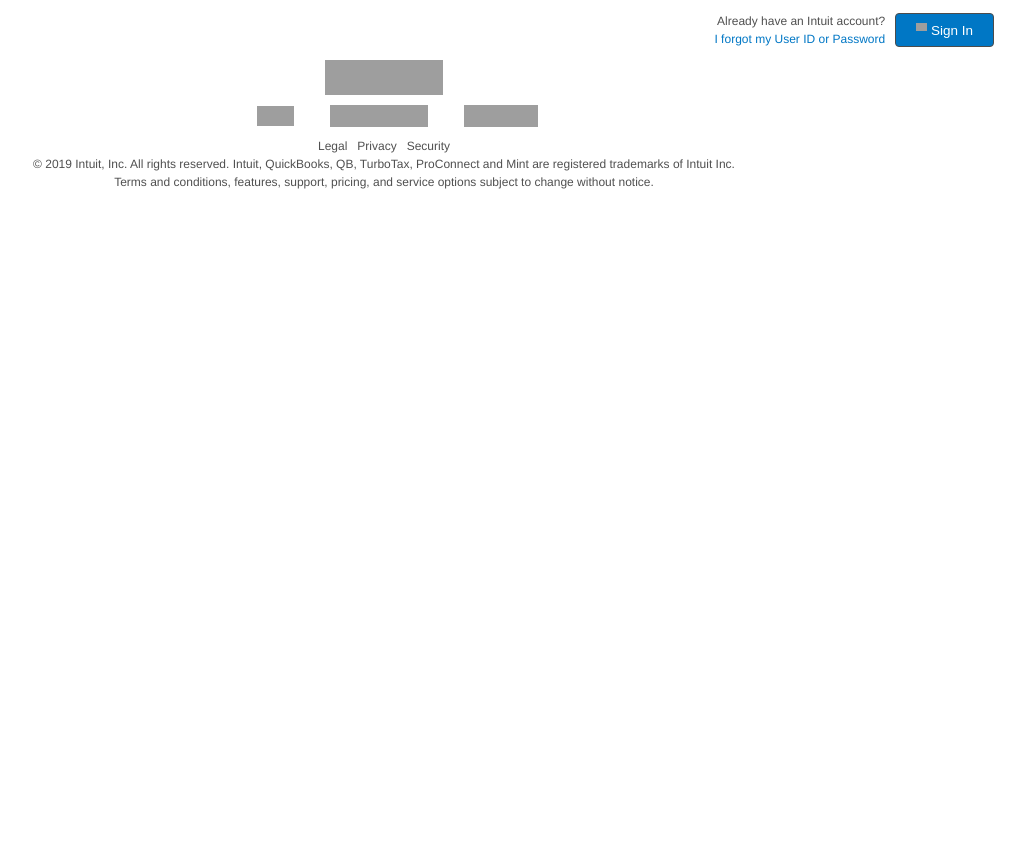
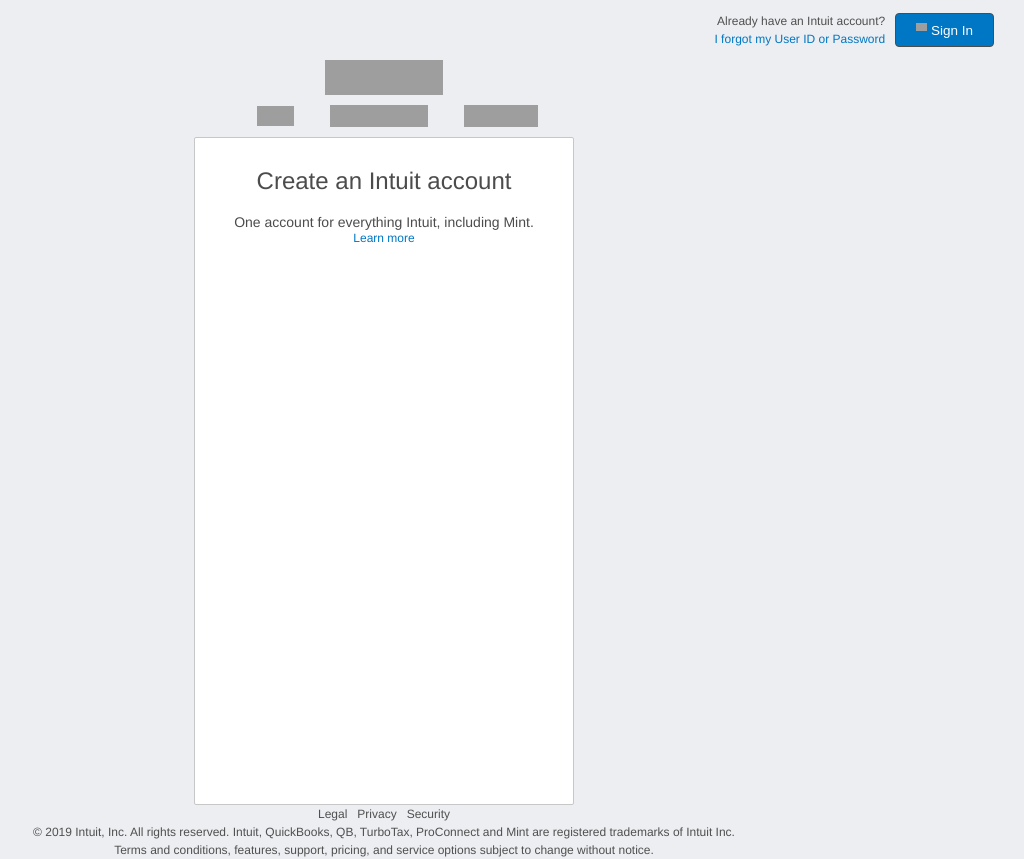
Before and after one commit to Jaakal/html-forms, a plain HTML site: page index.html in a window 1280 px wide. Shown: the whole page, without its empty margins (256-1280 px from the left). Before the commit the page ends 800 px from the top, so only its background shows below. Drawn offline with Linux system fonts and the light colour scheme; grey boxes are pictures that could not be loaded.

Commit message:
Created form wrapper, title and sub-title.

```diff
--- a/css/styles.css
+++ b/css/styles.css
@@ -3,6 +3,7 @@ body {
   padding: 0;
   margin: 0;
   font-family: "Helvetica Neue", Helvetica, Arial, sans-serif;
+  background-color: #eceef1;
 }
 
 /* header */
@@ -169,6 +170,56 @@ nav {
   animation: 1.1s slide-left 2s cubic-bezier(0.7, 0, 0, 1) forwards, 733ms fade-in 2.367s ease-in forwards;
 }
 
+/* main form */
+.form-wrapper {
+  display: flex;
+  justify-content: center;
+
+}
+
+.form {
+  display: flex;
+  flex-flow: column nowrap;
+  text-align: center;
+  width: 380px;
+  height: 668px;
+  -ms-box-sizing: border-box;
+  -moz-box-sizing: border-box;
+  -webkit-box-sizing: border-box;
+  box-sizing: border-box;
+  font-size: 14px;
+  font-weight: 400;
+  background-color: #fff;
+  border: 1px solid #c7c7c7;
+  border-radius: 2px;
+}
+
+.form-title {
+    color: #4C4C4C;
+    line-height: 26.4px;
+    font-size: 24px;
+    margin-top: 30px;
+}
+
+.form-sub-title {
+    margin-top: 20px;
+    color: #4c4c4c;
+    font-size: 14px;
+    font-weight: 300;
+    line-height: 16.8px;
+}
+
+.form a {
+  text-decoration: none;
+  color: #0077c5;
+  font-size: 12px;
+  line-height: 14.4px;
+}
+
+.form a:hover {
+  text-decoration: underline;
+}
+
 /* footer */
 
 footer {
--- a/index.html
+++ b/index.html
@@ -39,6 +39,16 @@
                 <div class="turbotax-text"></div>
             </a>
         </div>
+
+        <div class="form-wrapper">
+            <div class="form">
+                <div class="form-title">Create an Intuit account</div>
+                <div class="form-sub-title">
+                    One account for everything Intuit, including Mint.
+                </div>
+                <a href="javascript:void(0);">Learn more</a>
+            </div>
+        </div>
     </main>
     <footer>
         <div class="footer-inner-wrapper-one">
```
